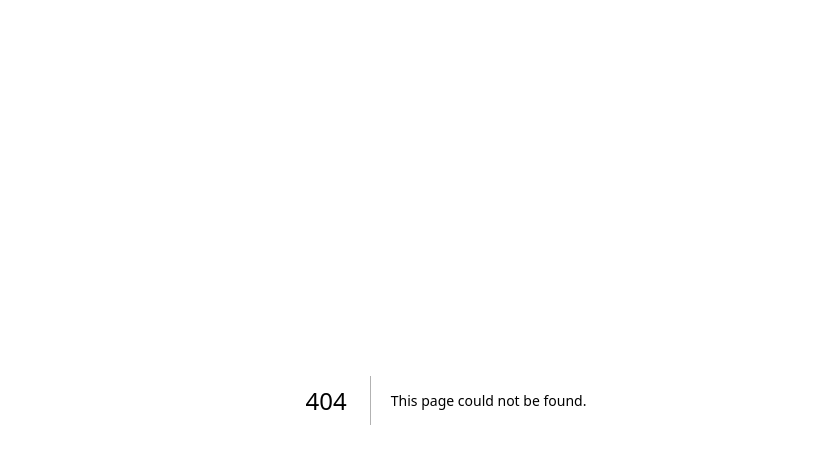
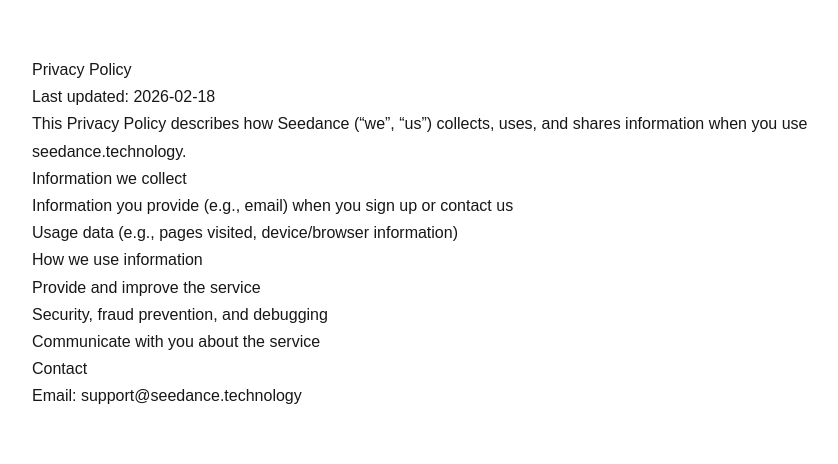
Before and after one commit to jianruiq-richard/seedance, a Next.js app: page /privacy in a window 1280 px wide. Before the commit this address had no page. Shown: the top 464 px of the page, without its empty margins (194-1032 px from the left). Built offline with nearby package versions, Linux system fonts and the light colour scheme.

Commit message:
Add privacy, terms, contact pages

```diff
--- /dev/null
+++ b/app/contact/page.tsx
@@ -0,0 +1,13 @@
+export const metadata = { title: "Contact | Seedance" };
+
+export default function ContactPage() {
+  return (
+    <main style={{ maxWidth: 860, margin: "40px auto", padding: 16, lineHeight: 1.7 }}>
+      <h1>Contact</h1>
+      <p>
+        Email:{" "}
+        <a href="mailto:support@seedance.technology">support@seedance.technology</a>
+      </p>
+    </main>
+  );
+}
--- /dev/null
+++ b/app/privacy/page.tsx
@@ -0,0 +1,34 @@
+export const metadata = { title: "Privacy Policy | Seedance" };
+
+export default function PrivacyPage() {
+  return (
+    <main style={{ maxWidth: 860, margin: "40px auto", padding: 16, lineHeight: 1.7 }}>
+      <h1>Privacy Policy</h1>
+      <p>Last updated: 2026-02-18</p>
+
+      <p>
+        This Privacy Policy describes how Seedance (“we”, “us”) collects, uses, and shares
+        information when you use seedance.technology.
+      </p>
+
+      <h2>Information we collect</h2>
+      <ul>
+        <li>Information you provide (e.g., email) when you sign up or contact us</li>
+        <li>Usage data (e.g., pages visited, device/browser information)</li>
+      </ul>
+
+      <h2>How we use information</h2>
+      <ul>
+        <li>Provide and improve the service</li>
+        <li>Security, fraud prevention, and debugging</li>
+        <li>Communicate with you about the service</li>
+      </ul>
+
+      <h2>Contact</h2>
+      <p>
+        Email:{" "}
+        <a href="mailto:support@seedance.technology">support@seedance.technology</a>
+      </p>
+    </main>
+  );
+}
--- /dev/null
+++ b/app/terms/page.tsx
@@ -0,0 +1,28 @@
+export const metadata = { title: "Terms of Service | Seedance" };
+
+export default function TermsPage() {
+  return (
+    <main style={{ maxWidth: 860, margin: "40px auto", padding: 16, lineHeight: 1.7 }}>
+      <h1>Terms of Service</h1>
+      <p>Last updated: 2026-02-18</p>
+
+      <h2>Acceptance</h2>
+      <p>By accessing or using seedance.technology, you agree to these Terms.</p>
+
+      <h2>Use of the service</h2>
+      <ul>
+        <li>You must comply with applicable laws.</li>
+        <li>You may not misuse, disrupt, or attempt to access the service unlawfully.</li>
+      </ul>
+
+      <h2>Disclaimer</h2>
+      <p>The service is provided “as is” without warranties of any kind.</p>
+
+      <h2>Contact</h2>
+      <p>
+        Email:{" "}
+        <a href="mailto:support@seedance.technology">support@seedance.technology</a>
+      </p>
+    </main>
+  );
+}
```
